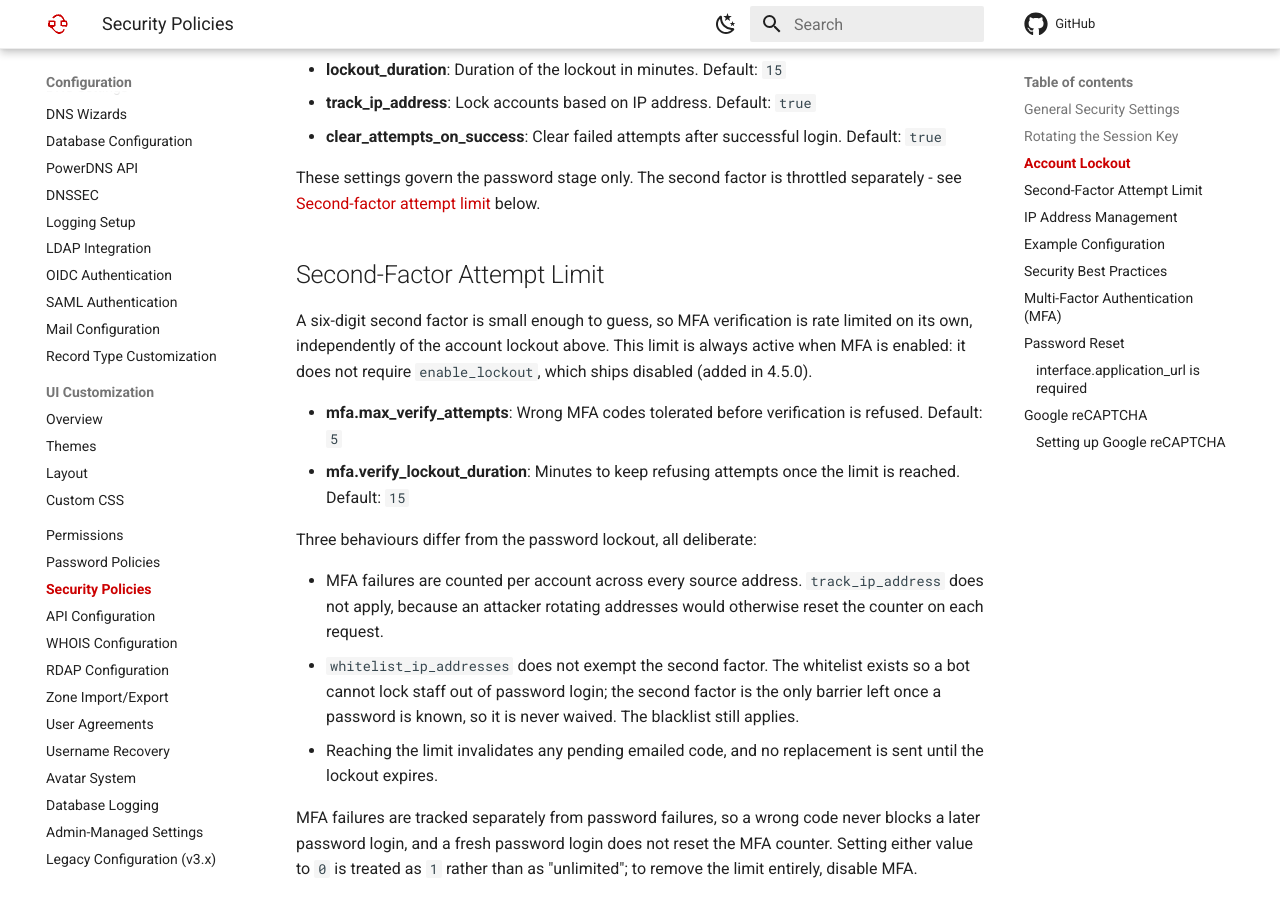
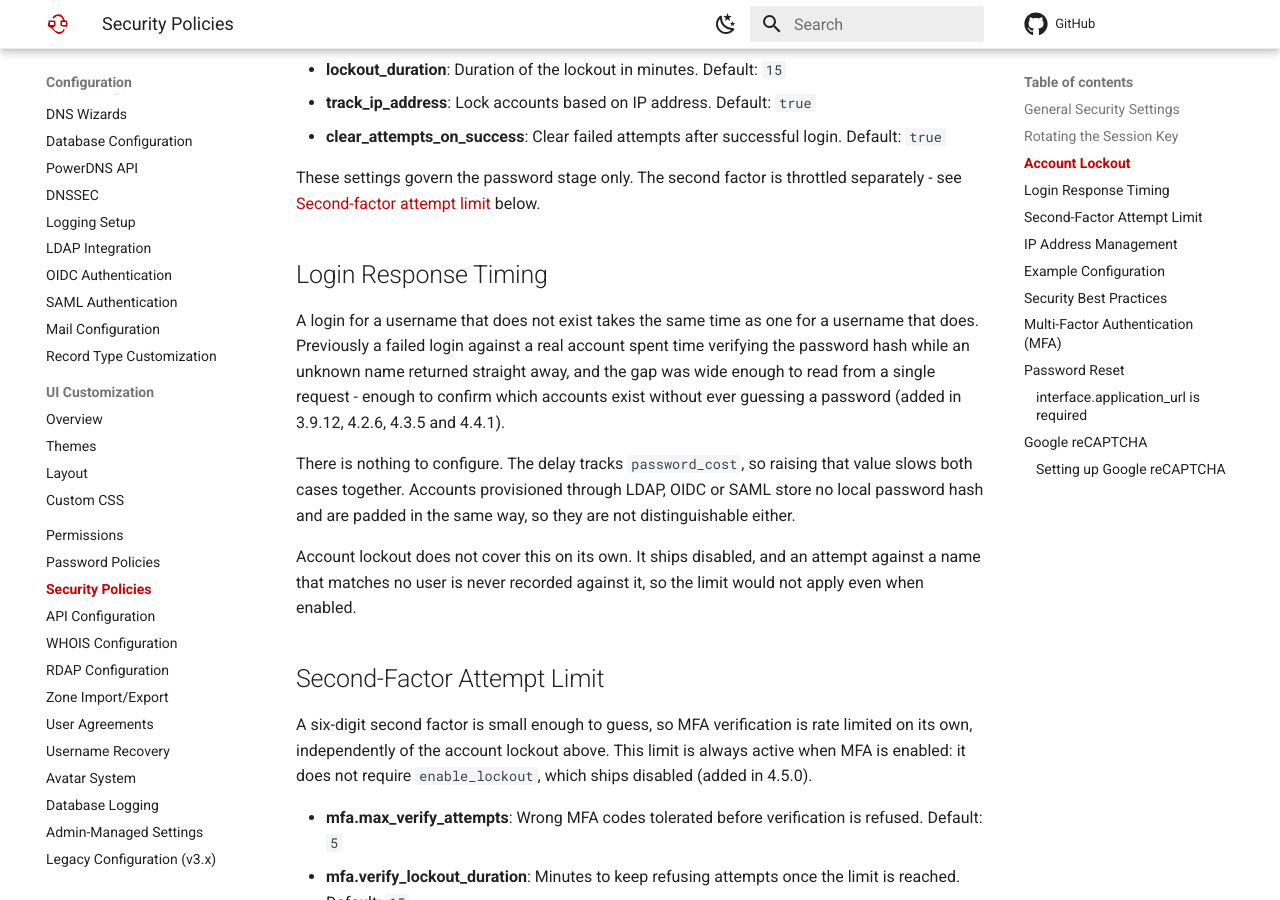
Before and after one commit to poweradmin/poweradmin-docs, an MkDocs documentation site: the page built from docs/configuration/security-policies.md, in a window 1280 px wide and 900 px high, scrolled down 1842 px. Built offline with MkDocs 1.6.1 and Material for MkDocs 9.7.7, drawn with Linux system fonts in a browser that asks for light colours; comment, search, counter and statistics services are not loaded.

Commit message:
docs(security): note that login responses are time-equalised

```diff
--- a/docs/configuration/security-policies.md
+++ b/docs/configuration/security-policies.md
@@ -52,6 +52,14 @@ These settings help prevent brute force attacks by temporarily locking accounts
 - **clear_attempts_on_success**: Clear failed attempts after successful login. Default: `true`
 
 These settings govern the password stage only. The second factor is throttled separately - see [Second-factor attempt limit](#second-factor-attempt-limit) below.
+
+## Login Response Timing
+
+A login for a username that does not exist takes the same time as one for a username that does. Previously a failed login against a real account spent time verifying the password hash while an unknown name returned straight away, and the gap was wide enough to read from a single request - enough to confirm which accounts exist without ever guessing a password (added in 3.9.12, 4.2.6, 4.3.5 and 4.4.1).
+
+There is nothing to configure. The delay tracks `password_cost`, so raising that value slows both cases together. Accounts provisioned through LDAP, OIDC or SAML store no local password hash and are padded in the same way, so they are not distinguishable either.
+
+Account lockout does not cover this on its own. It ships disabled, and an attempt against a name that matches no user is never recorded against it, so the limit would not apply even when enabled.
 
 ## Second-Factor Attempt Limit
 
```
